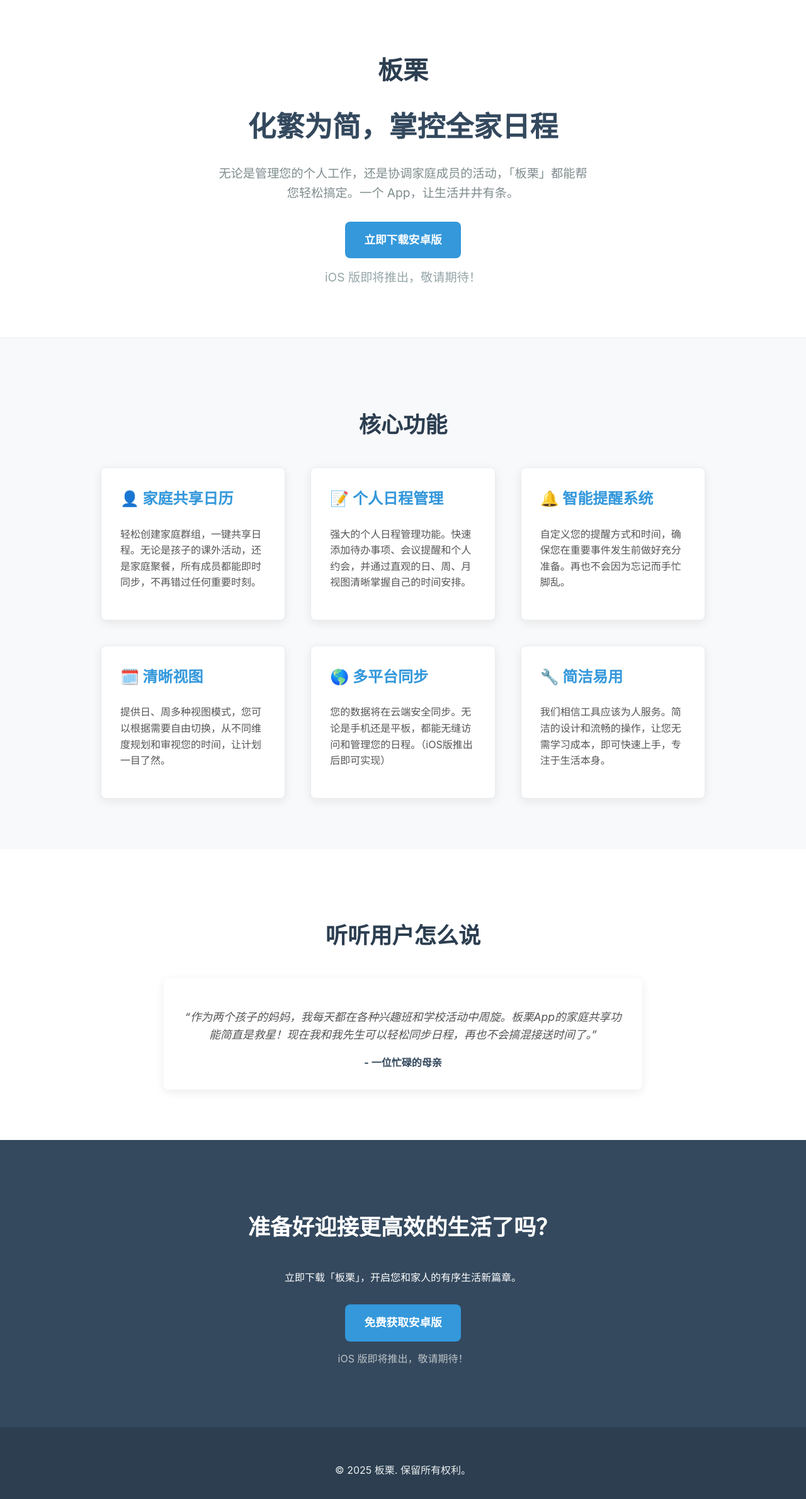
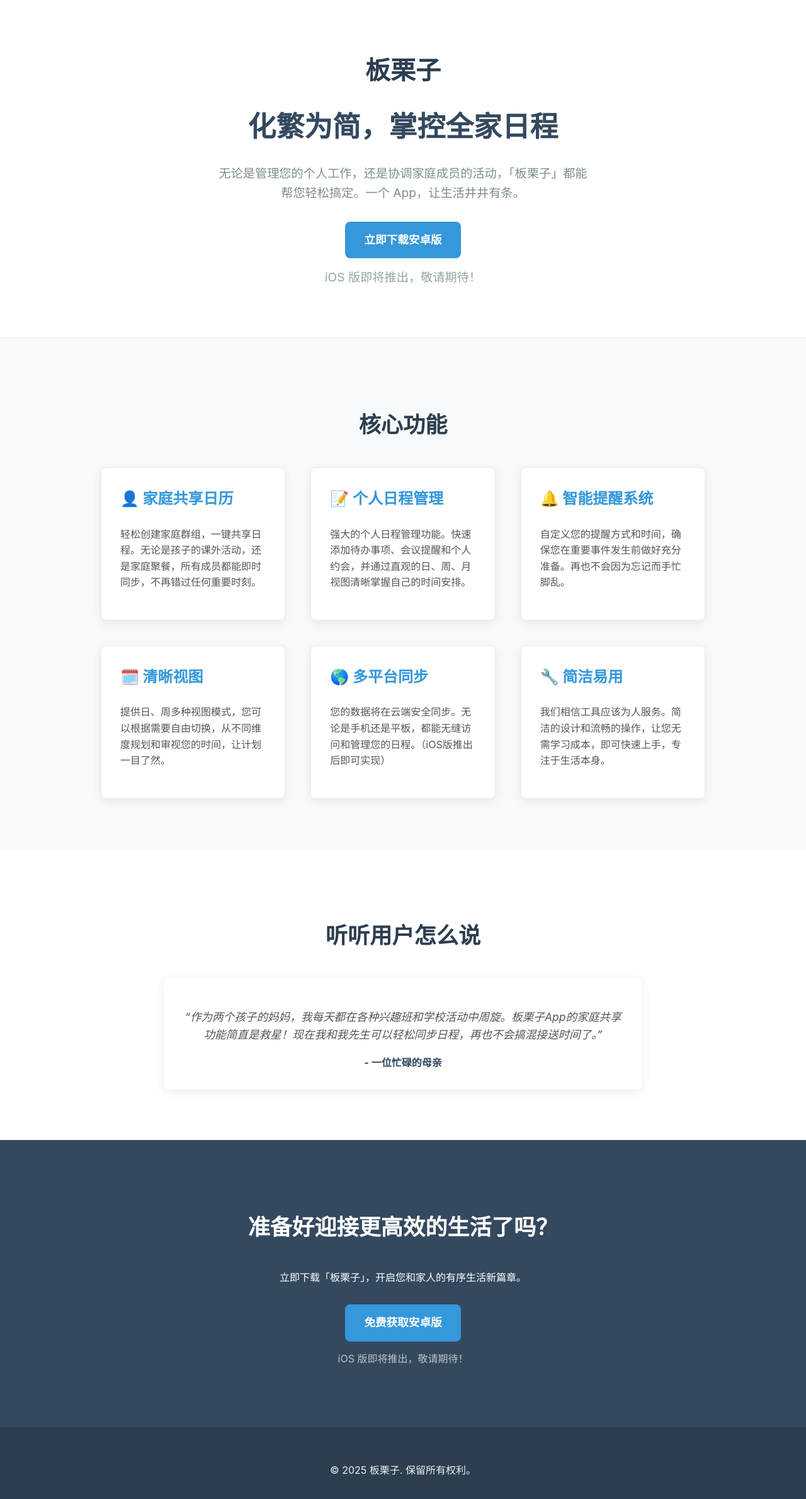
Before and after one commit to Zid-Zidane/tm.website.github.io, a plain HTML site: page index.html in a window 1280 px wide. Shown: the whole page at 63% size. Drawn offline with Linux system fonts and the light colour scheme.

Commit message:
Update index.html

```diff
--- a/index.html
+++ b/index.html
@@ -3,7 +3,7 @@
 <head>
     <meta charset="UTF-8">
     <meta name="viewport" content="width=device-width, initial-scale=1.0">
-    <title>板栗 - 轻松管理您和家人的每一天</title>
+    <title>板栗子 - 轻松管理您和家人的每一天</title>
     <style>
         body {
             font-family: -apple-system, BlinkMacSystemFont, "Segoe UI", Roboto, "Helvetica Neue", Arial, sans-serif;
@@ -134,9 +134,9 @@
 <body>
 
     <header>
-        <div class="logo">板栗</div>
+        <div class="logo">板栗子</div>
         <h1>化繁为简，掌控全家日程</h1>
-        <p>无论是管理您的个人工作，还是协调家庭成员的活动，「板栗」都能帮您轻松搞定。一个 App，让生活井井有条。</p>
+        <p>无论是管理您的个人工作，还是协调家庭成员的活动，「板栗子」都能帮您轻松搞定。一个 App，让生活井井有条。</p>
         <div class="cta-buttons">
             <a href="https://www.pgyer.com/app/qrcodeHistory/61a62691f321b5849fb23eb246a6f53d1da5803628cb477a69498afda319ad97" class="cta-button">立即下载安卓版</a>
         </div>
@@ -179,7 +179,7 @@
         <div class="container">
             <h2 class="section-title">听听用户怎么说</h2>
             <div class="testimonial">
-                <p>“作为两个孩子的妈妈，我每天都在各种兴趣班和学校活动中周旋。板栗App的家庭共享功能简直是救星！现在我和我先生可以轻松同步日程，再也不会搞混接送时间了。”</p>
+                <p>“作为两个孩子的妈妈，我每天都在各种兴趣班和学校活动中周旋。板栗子App的家庭共享功能简直是救星！现在我和我先生可以轻松同步日程，再也不会搞混接送时间了。”</p>
                 <div class="author">- 一位忙碌的母亲</div>
             </div>
         </div>
@@ -188,7 +188,7 @@
     <section id="download" class="section download-section">
         <div class="container">
             <h2 class="section-title">准备好迎接更高效的生活了吗？</h2>
-            <p style="margin-bottom: 30px;">立即下载「板栗」，开启您和家人的有序生活新篇章。</p>
+            <p style="margin-bottom: 30px;">立即下载「板栗子」，开启您和家人的有序生活新篇章。</p>
             <a href="https://www.pgyer.com/app/qrcodeHistory/61a62691f321b5849fb23eb246a6f53d1da5803628cb477a69498afda319ad97" class="cta-button">免费获取安卓版</a>
              <p class="cta-note" style="color:#bdc3c7;">iOS 版即将推出，敬请期待！</p>
         </div>
@@ -196,7 +196,7 @@
 
     <footer>
         <div class="container">
-            <p>&copy; 2025 板栗. 保留所有权利。</p>
+            <p>&copy; 2025 板栗子. 保留所有权利。</p>
             </div>
     </footer>
 
```
